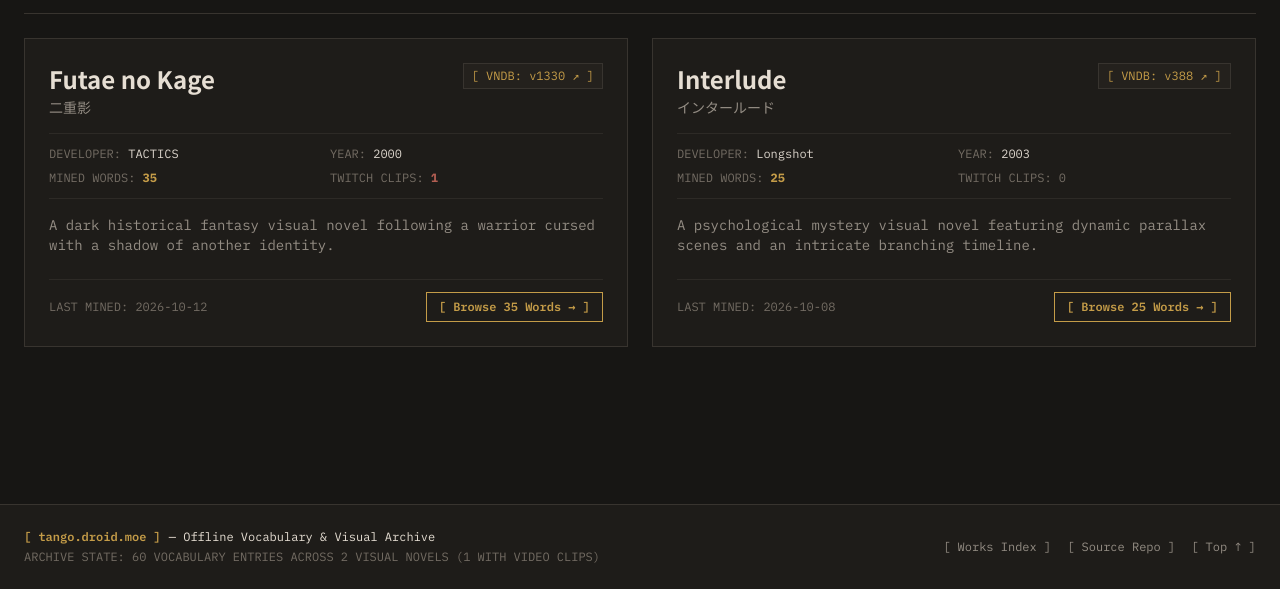
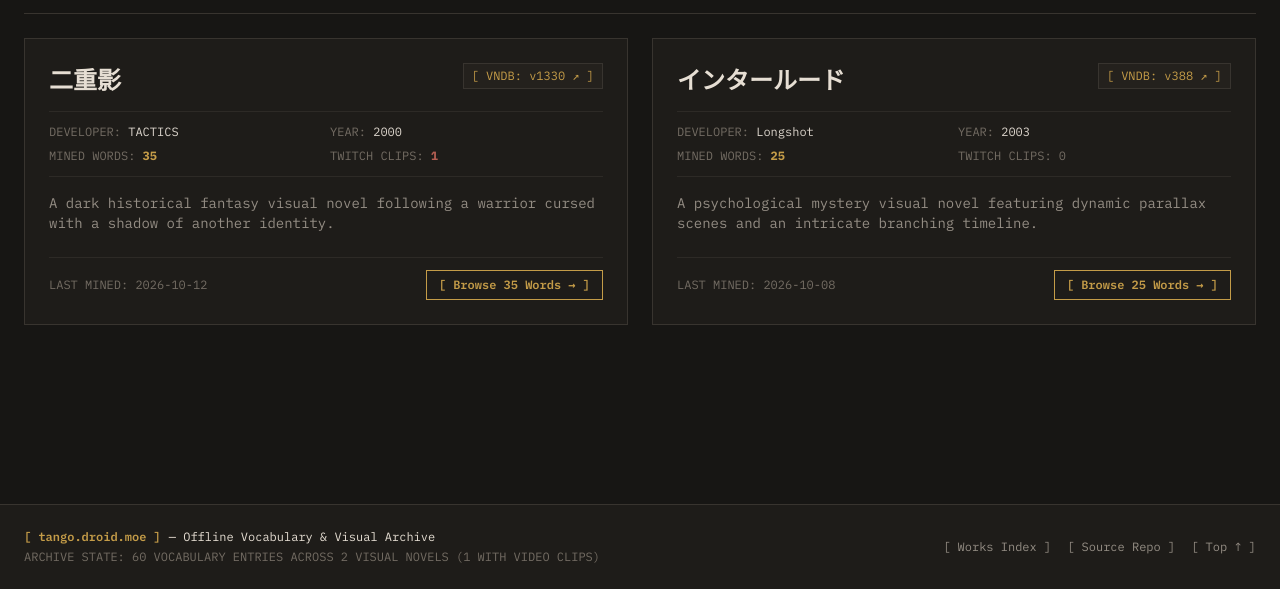
Before and after one commit to Morgawr/tango.droid.moe, an Astro site: page /works in a window 1280 px wide. Shown: the part 211-800 px from the top of the page. Built offline with nearby package versions, Linux system fonts and the light colour scheme; Astro itself is replaced by a stand-in of ours.

Commit message:
fix: remove romaji and preserve authentic Japanese for visual novel tags and titles

```diff
--- a/src/data/words.json
+++ b/src/data/words.json
@@ -18,8 +18,8 @@
       3
     ],
     "tag": "二重影",
-    "workSlug": "futae-no-kage",
-    "workTitle": "Futae no Kage",
+    "workSlug": "v1330",
+    "workTitle": "二重影",
     "hasScreenshot": true,
     "screenshotUrl": "/media/80.webp",
     "thumbnailUrl": "/media/80_thumb.webp",
@@ -44,8 +44,8 @@
       53
     ],
     "tag": "二重影",
-    "workSlug": "futae-no-kage",
-    "workTitle": "Futae no Kage",
+    "workSlug": "v1330",
+    "workTitle": "二重影",
     "hasScreenshot": true,
     "screenshotUrl": "/media/72.webp",
     "thumbnailUrl": "/media/72_thumb.webp",
@@ -70,8 +70,8 @@
       8
     ],
     "tag": "二重影",
-    "workSlug": "futae-no-kage",
-    "workTitle": "Futae no Kage",
+    "workSlug": "v1330",
+    "workTitle": "二重影",
     "hasScreenshot": true,
     "screenshotUrl": "/media/71.webp",
     "thumbnailUrl": "/media/71_thumb.webp",
@@ -96,8 +96,8 @@
       11
     ],
     "tag": "二重影",
-    "workSlug": "futae-no-kage",
-    "workTitle": "Futae no Kage",
+    "workSlug": "v1330",
+    "workTitle": "二重影",
     "hasScreenshot": true,
     "screenshotUrl": "/media/70.webp",
     "thumbnailUrl": "/media/70_thumb.webp",
@@ -122,8 +122,8 @@
       26
     ],
     "tag": "二重影",
-    "workSlug": "futae-no-kage",
-    "workTitle": "Futae no Kage",
+    "workSlug": "v1330",
+    "workTitle": "二重影",
     "hasScreenshot": true,
     "screenshotUrl": "/media/69.webp",
     "thumbnailUrl": "/media/69_thumb.webp",
@@ -150,8 +150,8 @@
       12
     ],
     "tag": "二重影",
-    "workSlug": "futae-no-kage",
-    "workTitle": "Futae no Kage",
+    "workSlug": "v1330",
+    "workTitle": "二重影",
     "hasScreenshot": true,
     "screenshotUrl": "/media/68.webp",
     "thumbnailUrl": "/media/68_thumb.webp",
@@ -176,8 +176,8 @@
       13
     ],
     "tag": "二重影",
-    "workSlug": "futae-no-kage",
-    "workTitle": "Futae no Kage",
+    "workSlug": "v1330",
+    "workTitle": "二重影",
     "hasScreenshot": true,
     "screenshotUrl": "/media/64.webp",
     "thumbnailUrl": "/media/64_thumb.webp",
@@ -202,8 +202,8 @@
       31
     ],
     "tag": "二重影",
-    "workSlug": "futae-no-kage",
-    "workTitle": "Futae no Kage",
+    "workSlug": "v1330",
+    "workTitle": "二重影",
     "hasScreenshot": true,
     "screenshotUrl": "/media/63.webp",
     "thumbnailUrl": "/media/63_thumb.webp",
@@ -228,8 +228,8 @@
       42
     ],
     "tag": "二重影",
-    "workSlug": "futae-no-kage",
-    "workTitle": "Futae no Kage",
+    "workSlug": "v1330",
+    "workTitle": "二重影",
     "hasScreenshot": true,
     "screenshotUrl": "/media/62.webp",
     "thumbnailUrl": "/media/62_thumb.webp",
@@ -257,8 +257,8 @@
       19
     ],
     "tag": "二重影",
-    "workSlug": "futae-no-kage",
-    "workTitle": "Futae no Kage",
+    "workSlug": "v1330",
+    "workTitle": "二重影",
     "hasScreenshot": true,
     "screenshotUrl": "/media/61.webp",
     "thumbnailUrl": "/media/61_thumb.webp",
@@ -283,8 +283,8 @@
       24
     ],
     "tag": "二重影",
-    "workSlug": "futae-no-kage",
-    "workTitle": "Futae no Kage",
+    "workSlug": "v1330",
+    "workTitle": "二重影",
     "hasScreenshot": true,
     "screenshotUrl": "/media/60.webp",
     "thumbnailUrl": "/media/60_thumb.webp",
@@ -309,8 +309,8 @@
       17
     ],
     "tag": "二重影",
-    "workSlug": "futae-no-kage",
-    "workTitle": "Futae no Kage",
+    "workSlug": "v1330",
+    "workTitle": "二重影",
     "hasScreenshot": true,
     "screenshotUrl": "/media/59.webp",
     "thumbnailUrl": "/media/59_thumb.webp",
@@ -336,8 +336,8 @@
       15
     ],
     "tag": "二重影",
-    "workSlug": "futae-no-kage",
-    "workTitle": "Futae no Kage",
+    "workSlug": "v1330",
+    "workTitle": "二重影",
     "hasScreenshot": true,
     "screenshotUrl": "/media/58.webp",
     "thumbnailUrl": "/media/58_thumb.webp",
@@ -362,8 +362,8 @@
       19
     ],
     "tag": "二重影",
-    "workSlug": "futae-no-kage",
-    "workTitle": "Futae no Kage",
+    "workSlug": "v1330",
+    "workTitle": "二重影",
     "hasScreenshot": true,
     "screenshotUrl": "/media/57.webp",
     "thumbnailUrl": "/media/57_thumb.webp",
@@ -388,8 +388,8 @@
       11
     ],
     "tag": "二重影",
-    "workSlug": "futae-no-kage",
-    "workTitle": "Futae no Kage",
+    "workSlug": "v1330",
+    "workTitle": "二重影",
     "hasScreenshot": true,
     "screenshotUrl": "/media/55.webp",
     "thumbnailUrl": "/media/55_thumb.webp",
@@ -414,8 +414,8 @@
       9
     ],
     "tag": "二重影",
-    "workSlug": "futae-no-kage",
-    "workTitle": "Futae no Kage",
+    "workSlug": "v1330",
+    "workTitle": "二重影",
     "hasScreenshot": true,
     "screenshotUrl": "/media/54.webp",
     "thumbnailUrl": "/media/54_thumb.webp",
@@ -440,8 +440,8 @@
       7
     ],
     "tag": "二重影",
-    "workSlug": "futae-no-kage",
-    "workTitle": "Futae no Kage",
+    "workSlug": "v1330",
+    "workTitle": "二重影",
     "hasScreenshot": true,
     "screenshotUrl": "/media/53.webp",
     "thumbnailUrl": "/media/53_thumb.webp",
@@ -466,8 +466,8 @@
       59
     ],
     "tag": "二重影",
-    "workSlug": "futae-no-kage",
-    "workTitle": "Futae no Kage",
+    "workSlug": "v1330",
+    "workTitle": "二重影",
     "hasScreenshot": true,
     "screenshotUrl": "/media/52.webp",
     "thumbnailUrl": "/media/52_thumb.webp",
@@ -492,8 +492,8 @@
       3
     ],
     "tag": "二重影",
-    "workSlug": "futae-no-kage",
-    "workTitle": "Futae no Kage",
+    "workSlug": "v1330",
+    "workTitle": "二重影",
     "hasScreenshot": true,
     "screenshotUrl": "/media/51.webp",
     "thumbnailUrl": "/media/51_thumb.webp",
@@ -518,8 +518,8 @@
       6
     ],
     "tag": "二重影",
-    "workSlug": "futae-no-kage",
-    "workTitle": "Futae no Kage",
+    "workSlug": "v1330",
+    "workTitle": "二重影",
     "hasScreenshot": true,
     "screenshotUrl": "/media/50.webp",
     "thumbnailUrl": "/media/50_thumb.webp",
@@ -544,8 +544,8 @@
       11
     ],
     "tag": "二重影",
-    "workSlug": "futae-no-kage",
-    "workTitle": "Futae no Kage",
+    "workSlug": "v1330",
+    "workTitle": "二重影",
     "hasScreenshot": true,
     "screenshotUrl": "/media/49.webp",
     "thumbnailUrl": "/media/49_thumb.webp",
@@ -570,8 +570,8 @@
       2
     ],
     "tag": "二重影",
-    "workSlug": "futae-no-kage",
-    "workTitle": "Futae no Kage",
+    "workSlug": "v1330",
+    "workTitle": "二重影",
     "hasScreenshot": true,
     "screenshotUrl": "/media/48.webp",
     "thumbnailUrl": "/media/48_thumb.webp",
@@ -596,8 +596,8 @@
       17
     ],
     "tag": "二重影",
-    "workSlug": "futae-no-kage",
-    "workTitle": "Futae no Kage",
+    "workSlug": "v1330",
+    "workTitle": "二重影",
     "hasScreenshot": true,
     "screenshotUrl": "/media/47.webp",
     "thumbnailUrl": "/media/47_thumb.webp",
@@ -623,8 +623,8 @@
       10
     ],
     "tag": "二重影",
-    "workSlug": "futae-no-kage",
-    "workTitle": "Futae no Kage",
+    "workSlug": "v1330",
+    "workTitle": "二重影",
     "hasScreenshot": true,
     "screenshotUrl": "/media/46.webp",
     "thumbnailUrl": "/media/46_thumb.webp",
@@ -650,8 +650,8 @@
       6
     ],
     "tag": "二重影",
-    "workSlug": "futae-no-kage",
-    "workTitle": "Futae no Kage",
+    "workSlug": "v1330",
+    "workTitle": "二重影",
     "hasScreenshot": true,
     "screenshotUrl": "/media/45.webp",
     "thumbnailUrl": "/media/45_thumb.webp",
@@ -676,8 +676,8 @@
       13
     ],
     "tag": "二重影",
-    "workSlug": "futae-no-kage",
-    "workTitle": "Futae no Kage",
+    "workSlug": "v1330",
+    "workTitle": "二重影",
     "hasScreenshot": true,
     "screenshotUrl": "/media/44.webp",
     "thumbnailUrl": "/media/44_thumb.webp",
@@ -702,8 +702,8 @@
       6
     ],
     "tag": "二重影",
-    "workSlug": "futae-no-kage",
-    "workTitle": "Futae no Kage",
+    "workSlug": "v1330",
+    "workTitle": "二重影",
     "hasScreenshot": true,
     "screenshotUrl": "/media/43.webp",
     "thumbnailUrl": "/media/43_thumb.webp",
@@ -728,8 +728,8 @@
       23
     ],
     "tag": "二重影",
-    "workSlug": "futae-no-kage",
-    "workTitle": "Futae no Kage",
+    "workSlug": "v1330",
+    "workTitle": "二重影",
     "hasScreenshot": true,
     "screenshotUrl": "/media/42.webp",
     "thumbnailUrl": "/media/42_thumb.webp",
@@ -754,8 +754,8 @@
       23
     ],
     "tag": "二重影",
-    "workSlug": "futae-no-kage",
-    "workTitle": "Futae no Kage",
+    "workSlug": "v1330",
+    "workTitle": "二重影",
     "hasScreenshot": true,
     "screenshotUrl": "/media/41.webp",
     "thumbnailUrl": "/media/41_thumb.webp",
@@ -780,8 +780,8 @@
       16
     ],
     "tag": "二重影",
-    "workSlug": "futae-no-kage",
-    "workTitle": "Futae no Kage",
+    "workSlug": "v1330",
+    "workTitle": "二重影",
     "hasScreenshot": true,
     "screenshotUrl": "/media/40.webp",
     "thumbnailUrl": "/media/40_thumb.webp",
@@ -808,8 +808,8 @@
       10
     ],
     "tag": "二重影",
-    "workSlug": "futae-no-kage",
-    "workTitle": "Futae no Kage",
+    "workSlug": "v1330",
+    "workTitle": "二重影",
     "hasScreenshot": true,
     "screenshotUrl": "/media/39.webp",
     "thumbnailUrl": "/media/39_thumb.webp",
@@ -834,8 +834,8 @@
       25
     ],
     "tag": "二重影",
-    "workSlug": "futae-no-kage",
-    "workTitle": "Futae no Kage",
+    "workSlug": "v1330",
+    "workTitle": "二重影",
     "hasScreenshot": true,
     "screenshotUrl": "/media/38.webp",
     "thumbnailUrl": "/media/38_thumb.webp",
@@ -860,8 +860,8 @@
       3
     ],
     "tag": "二重影",
-    "workSlug": "futae-no-kage",
-    "workTitle": "Futae no Kage",
+    "workSlug": "v1330",
+    "workTitle": "二重影",
     "hasScreenshot": true,
     "screenshotUrl": "/media/37.webp",
     "thumbnailUrl": "/media/37_thumb.webp",
@@ -886,8 +886,8 @@
       12
     ],
     "tag": "二重影",
-    "workSlug": "futae-no-kage",
-    "workTitle": "Futae no Kage",
+    "workSlug": "v1330",
+    "workTitle": "二重影",
     "hasScreenshot": true,
     "screenshotUrl": "/media/36.webp",
     "thumbnailUrl": "/media/36_thumb.webp",
@@ -912,8 +912,8 @@
       5
     ],
     "tag": "二重影",
-    "workSlug": "futae-no-kage",
-    "workTitle": "Futae no Kage",
+    "workSlug": "v1330",
+    "workTitle": "二重影",
     "hasScreenshot": true,
     "screenshotUrl": "/media/35.webp",
     "thumbnailUrl": "/media/35_thumb.webp",
@@ -938,8 +938,8 @@
       13
     ],
     "tag": "インタールード",
-    "workSlug": "interlude",
-    "workTitle": "Interlude",
+    "workSlug": "v388",
+    "workTitle": "インタールード",
     "hasScreenshot": true,
     "screenshotUrl": "/media/32.webp",
     "thumbnailUrl": "/media/32_thumb.webp",
@@ -964,8 +964,8 @@
       6
     ],
     "tag": "インタールード",
-    "workSlug": "interlude",
-    "workTitle": "Interlude",
+    "workSlug": "v388",
+    "workTitle": "インタールード",
     "hasScreenshot": true,
     "screenshotUrl": "/media/31.webp",
     "thumbnailUrl": "/media/31_thumb.webp",
@@ -990,8 +990,8 @@
       23
     ],
     "tag": "インタールード",
-    "workSlug": "interlude",
-    "workTitle": "Interlude",
+    "workSlug": "v388",
+    "workTitle": "インタールード",
     "hasScreenshot": true,
     "screenshotUrl": "/media/30.webp",
     "thumbnailUrl": "/media/30_thumb.webp",
@@ -1016,8 +1016,8 @@
       24
     ],
     "tag": "インタールード",
-    "workSlug": "interlude",
-    "workTitle": "Interlude",
+    "workSlug": "v388",
+    "workTitle": "インタールード",
     "hasScreenshot": true,
     "screenshotUrl": "/media/29.webp",
     "thumbnailUrl": "/media/29_thumb.webp",
@@ -1042,8 +1042,8 @@
       6
     ],
     "tag": "インタールード",
-    "workSlug": "interlude",
-    "workTitle": "Interlude",
+    "workSlug": "v388",
+    "workTitle": "インタールード",
     "hasScreenshot": true,
     "screenshotUrl": "/media/28.webp",
     "thumbnailUrl": "/media/28_thumb.webp",
@@ -1068,8 +1068,8 @@
       24
     ],
     "tag": "インタールード",
-    "workSlug": "interlude",
-    "workTitle": "Interlude",
+    "workSlug": "v388",
+    "workTitle": "インタールード",
     "hasScreenshot": true,
     "screenshotUrl": "/media/27.webp",
     "thumbnailUrl": "/media/27_thumb.webp",
@@ -1094,8 +1094,8 @@
       5
     ],
     "tag": "インタールード",
-    "workSlug": "interlude",
-    "workTitle": "Interlude",
+    "workSlug": "v388",
+    "workTitle": "インタールード",
     "hasScreenshot": true,
     "screenshotUrl": "/media/26.webp",
     "thumbnailUrl": "/media/26_thumb.webp",
@@ -1120,8 +1120,8 @@
       26
     ],
     "tag": "インタールード",
-    "workSlug": "interlude",
-    "workTitle": "Interlude",
+    "workSlug": "v388",
+    "workTitle": "インタールード",
     "hasScreenshot": true,
     "screenshotUrl": "/media/25.webp",
     "thumbnailUrl": "/media/25_thumb.webp",
@@ -1146,8 +1146,8 @@
       8
     ],
     "tag": "インタールード",
-    "workSlug": "interlude",
-    "workTitle": "Interlude",
+    "workSlug": "v388",
+    "workTitle": "インタールード",
     "hasScreenshot": true,
     "screenshotUrl": "/media/24.webp",
     "thumbnailUrl": "/media/24_thumb.webp",
@@ -1173,8 +1173,8 @@
       13
     ],
     "tag": "インタールード",
-    "workSlug": "interlude",
-    "workTitle": "Interlude",
+    "workSlug": "v388",
+    "workTitle": "インタールード",
     "hasScreenshot": true,
     "screenshotUrl": "/media/23.webp",
     "thumbnailUrl": "/media/23_thumb.webp",
@@ -1199,8 +1199,8 @@
       10
     ],
     "tag": "インタールード",
-    "workSlug": "interlude",
-    "workTitle": "Interlude",
+    "workSlug": "v388",
+    "workTitle": "インタールード",
     "hasScreenshot": true,
     "screenshotUrl": "/media/22.webp",
     "thumbnailUrl": "/media/22_thumb.webp",
@@ -1225,8 +1225,8 @@
       13
     ],
     "tag": "インタールード",
-    "workSlug": "interlude",
-    "workTitle": "Interlude",
+    "workSlug": "v388",
+    "workTitle": "インタールード",
     "hasScreenshot": true,
     "screenshotUrl": "/media/21.webp",
     "thumbnailUrl": "/media/21_thumb.webp",
@@ -1251,8 +1251,8 @@
       13
     ],
     "tag": "インタールード",
-    "workSlug": "interlude",
-    "workTitle": "Interlude",
+    "workSlug": "v388",
+    "workTitle": "インタールード",
     "hasScreenshot": true,
     "screenshotUrl": "/media/20.webp",
     "thumbnailUrl": "/media/20_thumb.webp",
@@ -1277,8 +1277,8 @@
       16
     ],
     "tag": "インタールード",
-    "workSlug": "interlude",
-    "workTitle": "Interlude",
+    "workSlug": "v388",
+    "workTitle": "インタールード",
     "hasScreenshot": true,
     "screenshotUrl": "/media/19.webp",
     "thumbnailUrl": "/media/19_thumb.webp",
@@ -1304,8 +1304,8 @@
       9
     ],
     "tag": "インタールード",
-    "workSlug": "interlude",
-    "workTitle": "Interlude",
+    "workSlug": "v388",
+    "workTitle": "インタールード",
     "hasScreenshot": true,
     "screenshotUrl": "/media/18.webp",
     "thumbnailUrl": "/media/18_thumb.webp",
@@ -1331,8 +1331,8 @@
       4
     ],
     "tag": "インタールード",
-    "workSlug": "interlude",
-    "workTitle": "Interlude",
+    "workSlug": "v388",
+    "workTitle": "インタールード",
     "hasScreenshot": true,
     "screenshotUrl": "/media/17.webp",
     "thumbnailUrl": "/media/17_thumb.webp",
@@ -1359,8 +1359,8 @@
       6
     ],
     "tag": "インタールード",
-    "workSlug": "interlude",
-    "workTitle": "Interlude",
+    "workSlug": "v388",
+    "workTitle": "インタールード",
     "hasScreenshot": true,
     "screenshotUrl": "/media/16.webp",
     "thumbnailUrl": "/media/16_thumb.webp",
@@ -1385,8 +1385,8 @@
       5
     ],
     "tag": "インタールード",
-    "workSlug": "interlude",
-    "workTitle": "Interlude",
+    "workSlug": "v388",
+    "workTitle": "インタールード",
     "hasScreenshot": true,
     "screenshotUrl": "/media/15.webp",
     "thumbnailUrl": "/media/15_thumb.webp",
@@ -1411,8 +1411,8 @@
       14
     ],
     "tag": "インタールード",
-    "workSlug": "interlude",
-    "workTitle": "Interlude",
+    "workSlug": "v388",
+    "workTitle": "インタールード",
     "hasScreenshot": true,
     "screenshotUrl": "/media/13.webp",
     "thumbnailUrl": "/media/13_thumb.webp",
@@ -1437,8 +1437,8 @@
       5
     ],
     "tag": "インタールード",
-    "workSlug": "interlude",
-    "workTitle": "Interlude",
+    "workSlug": "v388",
+    "workTitle": "インタールード",
     "hasScreenshot": true,
     "screenshotUrl": "/media/12.webp",
     "thumbnailUrl": "/media/12_thumb.webp",
@@ -1463,8 +1463,8 @@
       13
     ],
     "tag": "インタールード",
-    "workSlug": "interlude",
-    "workTitle": "Interlude",
+    "workSlug": "v388",
+    "workTitle": "インタールード",
     "hasScreenshot": true,
     "screenshotUrl": "/media/11.webp",
     "thumbnailUrl": "/media/11_thumb.webp",
@@ -1490,8 +1490,8 @@
       40
     ],
     "tag": "インタールード",
-    "workSlug": "interlude",
-    "workTitle": "Interlude",
+    "workSlug": "v388",
+    "workTitle": "インタールード",
     "hasScreenshot": true,
     "screenshotUrl": "/media/8.webp",
     "thumbnailUrl": "/media/8_thumb.webp",
@@ -1517,8 +1517,8 @@
       8
     ],
     "tag": "インタールード",
-    "workSlug": "interlude",
-    "workTitle": "Interlude",
+    "workSlug": "v388",
+    "workTitle": "インタールード",
     "hasScreenshot": true,
     "screenshotUrl": "/media/7.webp",
     "thumbnailUrl": "/media/7_thumb.webp",
@@ -1543,8 +1543,8 @@
       10
     ],
     "tag": "インタールード",
-    "workSlug": "interlude",
-    "workTitle": "Interlude",
+    "workSlug": "v388",
+    "workTitle": "インタールード",
     "hasScreenshot": true,
     "screenshotUrl": "/media/6.webp",
     "thumbnailUrl": "/media/6_thumb.webp",
@@ -1569,8 +1569,8 @@
       2
     ],
     "tag": "インタールード",
-    "workSlug": "interlude",
-    "workTitle": "Interlude",
+    "workSlug": "v388",
+    "workTitle": "インタールード",
     "hasScreenshot": true,
     "screenshotUrl": "/media/5.webp",
     "thumbnailUrl": "/media/5_thumb.webp",
--- a/src/data/works.json
+++ b/src/data/works.json
@@ -2,9 +2,8 @@
   {
     "tag": "二重影",
     "work": {
-      "slug": "futae-no-kage",
-      "title": "Futae no Kage",
-      "titleJapanese": "二重影",
+      "slug": "v1330",
+      "title": "二重影",
       "vndbId": "v1330",
       "vndbRating": 6.94,
       "developer": "TACTICS",
@@ -18,9 +17,8 @@
   {
     "tag": "インタールード",
     "work": {
-      "slug": "interlude",
-      "title": "Interlude",
-      "titleJapanese": "インタールード",
+      "slug": "v388",
+      "title": "インタールード",
       "vndbId": "v388",
       "vndbRating": 7.82,
       "developer": "Longshot",
--- a/src/pages/works/[slug].astro
+++ b/src/pages/works/[slug].astro
@@ -44,9 +44,6 @@ const workWords = (words as WordItem[]).filter(
           <h1 class="text-2xl sm:text-4xl font-bold font-jp text-text-bright mt-1">
             {entry.work.title}
           </h1>
-          <div class="text-base text-text-muted font-jp mt-1">
-            {entry.work.titleJapanese}
-          </div>
         </div>
 
         <div class="flex flex-col items-start sm:items-end gap-2 font-mono text-xs">
--- a/src/pages/works/index.astro
+++ b/src/pages/works/index.astro
@@ -30,9 +30,6 @@ import works from '../../data/works.json';
                 <h2 class="text-xl sm:text-2xl font-bold text-text-bright font-jp">
                   {entry.work.title}
                 </h2>
-                <div class="text-sm text-text-muted font-jp mt-0.5">
-                  {entry.work.titleJapanese}
-                </div>
               </div>
 
               {entry.work.vndbId && (
```
Also changed, not shown: works.json (+4 -6 lines), README.md, 1 other file.
